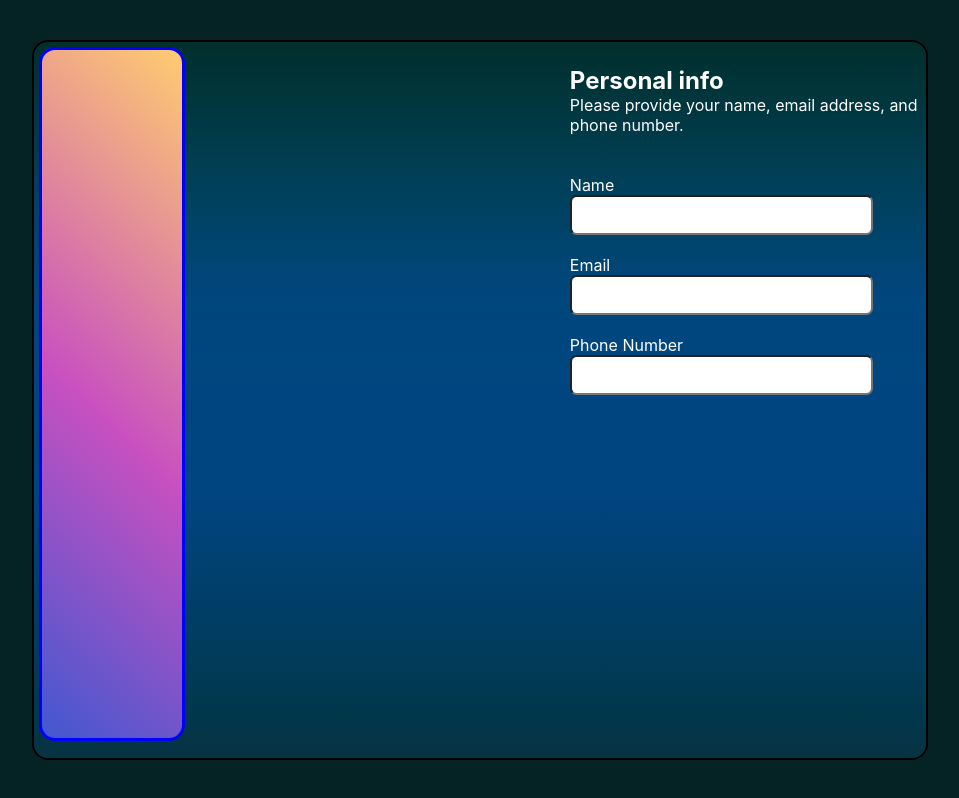
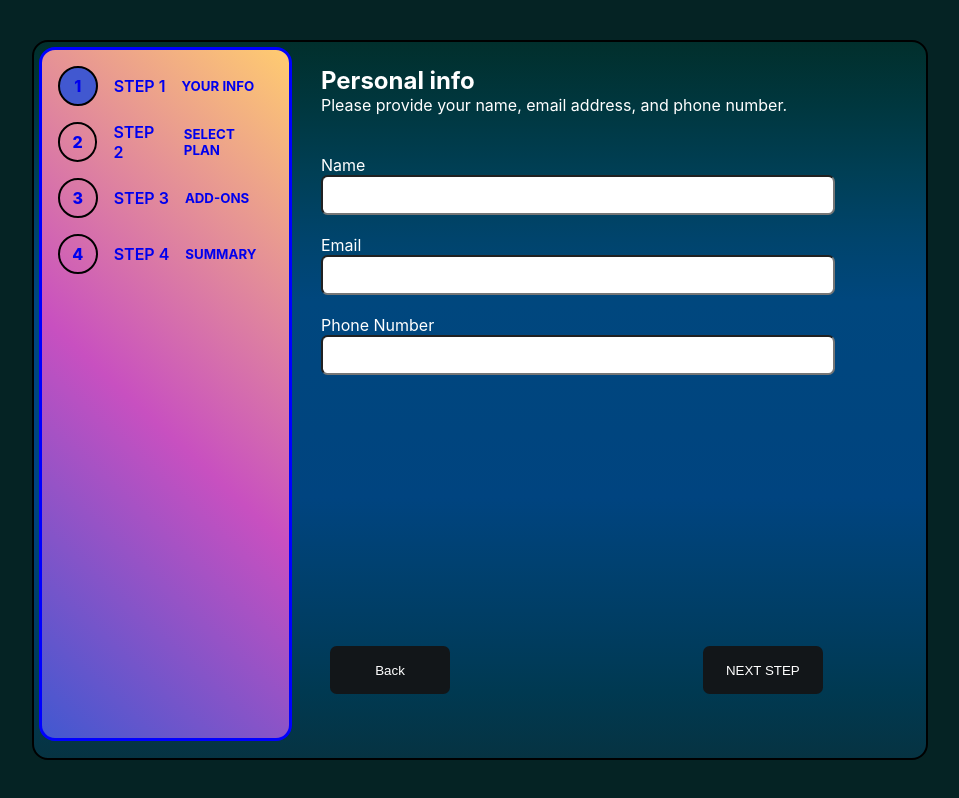
Before and after one commit to sagar56780/multistepapp, a React (Create React App) app: page / in a window 1280 px wide. Shown: the whole page, without its empty margins (160-1119 px from the left). Built offline with nearby package versions, Linux system fonts and the light colour scheme.

Commit message:
allignment done Using outlet

```diff
--- a/src/App.jsx
+++ b/src/App.jsx
@@ -1,58 +1,45 @@
-
-import {  createBrowserRouter, RouterProvider } from 'react-router-dom'
-import FormFour from './FormFour'
-import FormOne from './FormOne'
-import FormThree from './FormThree'
-import FormTwo from './FormTwo'
-import Sidebar from "./Sidebar"
-
-
-
-
+import { createBrowserRouter, RouterProvider, NavLink } from "react-router-dom";
+import FormFour from "./FormFour";
+import FormOne from "./FormOne";
+import FormThree from "./FormThree";
+import FormTwo from "./FormTwo";
+import Sidebar from "./Sidebar";
+import Container from "./Container";
 
 const App = () => {
-
-
-  let router=createBrowserRouter([
+  let router = createBrowserRouter([
     {
-      path:'/',
-      element:<FormOne/>
+      path: "/",
+      element: <Container />,
+      children: [
+        {
+          path: "/",
+          element: <FormOne></FormOne>,
         },
         {
-      path:'/form2',
-      element:<FormTwo/>
+          path: "/form2",
+          element: <FormTwo />,
         },
         {
-      path:'/form3',
-      element:<FormThree/>
+          path: "/form3",
+          element: <FormThree />,
         },
         {
-      path:'/form4',
-      element:<FormFour/>
-    }
-  ])
+          path: "/form4",
+          element: <FormFour />,
+        },
+      ],
+    },
+  ]);
   return (
     <>
-     <div className='container'>
-      <section>
-          <Sidebar ></Sidebar>
-          <div className='info-container'>
-
-          </div>
-          {    <RouterProvider router={router} >
-
+      {
+        <RouterProvider router={router}>
+          <Container router={router}></Container>
         </RouterProvider>
       }
+    </>
+  );
+};
 
-      </section>
-
-    </div>
-    </>
-
-
-
-
-  )
-}
-
-export default App
+export default App;
--- /dev/null
+++ b/src/Container.jsx
@@ -0,0 +1,24 @@
+import React from "react";
+import Sidebar from "./Sidebar";
+import { Outlet } from "react-router-dom";
+
+
+const Container = () => {
+
+  return (
+    <div className="container">
+      <section>
+        <Sidebar></Sidebar>
+        <div className="info-container">
+
+           <Outlet></Outlet>
+        </div>
+              <div className='buttons'> <button > Back</button><button onClick>NEXT STEP</button></div>
+      </section>
+
+
+    </div>
+  );
+};
+
+export default Container;
--- a/src/Sidebar.jsx
+++ b/src/Sidebar.jsx
@@ -1,25 +1,36 @@
-import React from 'react';
-import { NavLink } from 'react-router-dom';
-import StepComponent from './StepComponent';
-
+import React from "react";
+import { NavLink, Router, Route } from "react-router-dom";
+import StepComponent from "./StepComponent";
 
 const Sidebar = () => {
+  return (
 
-  return (
     <article>
-    {/* <StepComponent title="YOUR INFO" num='1'></StepComponent>
+      {/* <StepComponent title="YOUR INFO" num='1'></StepComponent>
     <StepComponent title="SELECT PLAN" num='2'></StepComponent>
 
     <StepComponent title="ADD-ONS" num='3'></StepComponent>
 
     <StepComponent title="SUMMARY" num='4'></StepComponent> */}
-       {/* <NavLink className={'nav-link'} to={'/'}><StepComponent title="YOUR INFO" num='1'></StepComponent>   </NavLink>
-         <NavLink className={'nav-link'} to='/form2'> <StepComponent title="SELECT PLAN" num='2'></StepComponent>  </NavLink>
-         <NavLink className={'nav-link'} to='/form3'> <StepComponent title="ADD-ONS" num='3'></StepComponent>  </NavLink>
-         <NavLink className={'nav-link'} to='/form4'> <StepComponent title="SUMMARY" num='4'></StepComponent></NavLink>  */}
 
-</article>
-  )
-}
+
+          <NavLink className={"nav-link"} to={"/"}>
+            <StepComponent title="YOUR INFO" num="1"></StepComponent>
+          </NavLink>
+          <NavLink className={"nav-link"} to="/form2">
+            <StepComponent title="SELECT PLAN" num="2"></StepComponent>
+          </NavLink>
+          <NavLink className={"nav-link"} to="/form3">
+            <StepComponent title="ADD-ONS" num="3"></StepComponent>
+          </NavLink>
+          <NavLink className={"nav-link"} to="/form4">
+            <StepComponent title="SUMMARY" num="4"></StepComponent>
+          </NavLink>
+
+
+    </article>
+
+  );
+};
 
 export default Sidebar;
```
Lines whose indentation alone changed are shown as unchanged.
